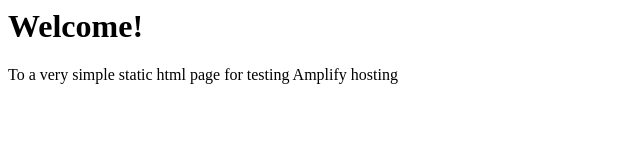
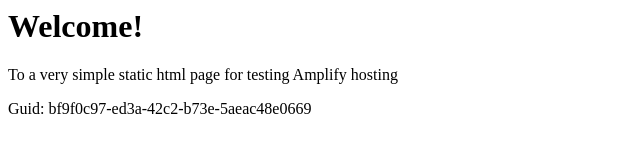
Before and after one commit to aws-aemilia-gru/Github-PR-Commit-Integration-Test-DoNotTouch-GithubWebhookPreviewCanaryTest-v1-prod-sa-east-1, a website: page src/index.html in a window 1280 px wide. Shown: the whole page, without its empty margins (0-640 px from the left). Drawn offline with Linux system fonts and the light colour scheme.

Commit message:
commit from integ tests

```diff
--- a/src/index.html
+++ b/src/index.html
@@ -1,3 +1,5 @@
+
+
 <html lang="en">
 
 <head>
@@ -10,6 +12,6 @@
 <body>
     <h1>Welcome!</h1>
     <p>To a very simple static html page for testing Amplify hosting</p>
-</body>
+    <p>Guid: bf9f0c97-ed3a-42c2-b73e-5aeac48e0669</p></body>
 
 </html>
```
